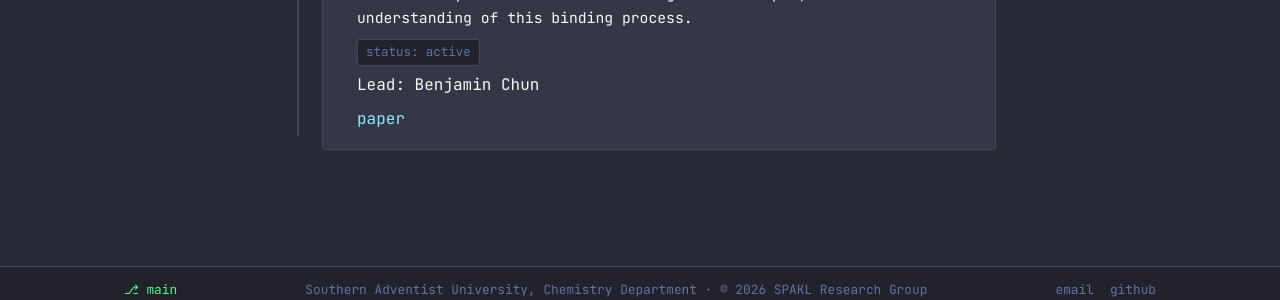
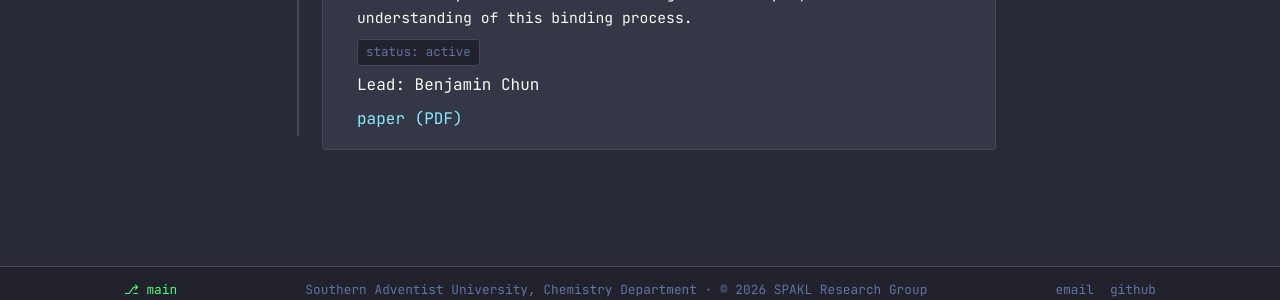
Before and after one commit to spakl/research-site, a Jekyll site: the page built from research/md-simulation.html, in a window 1280 px wide and 987 px high. Shown: the part 675-975 px from the top of the window. Built offline with Jekyll 4.4.1, drawn with Linux system fonts in a browser that asks for light colours.

Commit message:
Add BACE1 paper PDF and link it from the branch card

```diff
--- a/research/md-simulation.html
+++ b/research/md-simulation.html
@@ -21,7 +21,7 @@
           <span class="tag">status: active</span>
           <span class="card-meta" style="display:block; margin-top:6px;">Lead: Benjamin Chun</span>
           <div class="related-links" style="margin-top:8px;">
-            <a href="#">paper</a>
+            <a href="{{ '/assets/papers/md_intro_beller.pdf' | relative_url }}" target="_blank" rel="noopener">paper (PDF)</a>
           </div>
         </div>
       </div>
```
Also changed, not shown: 1 other file.
